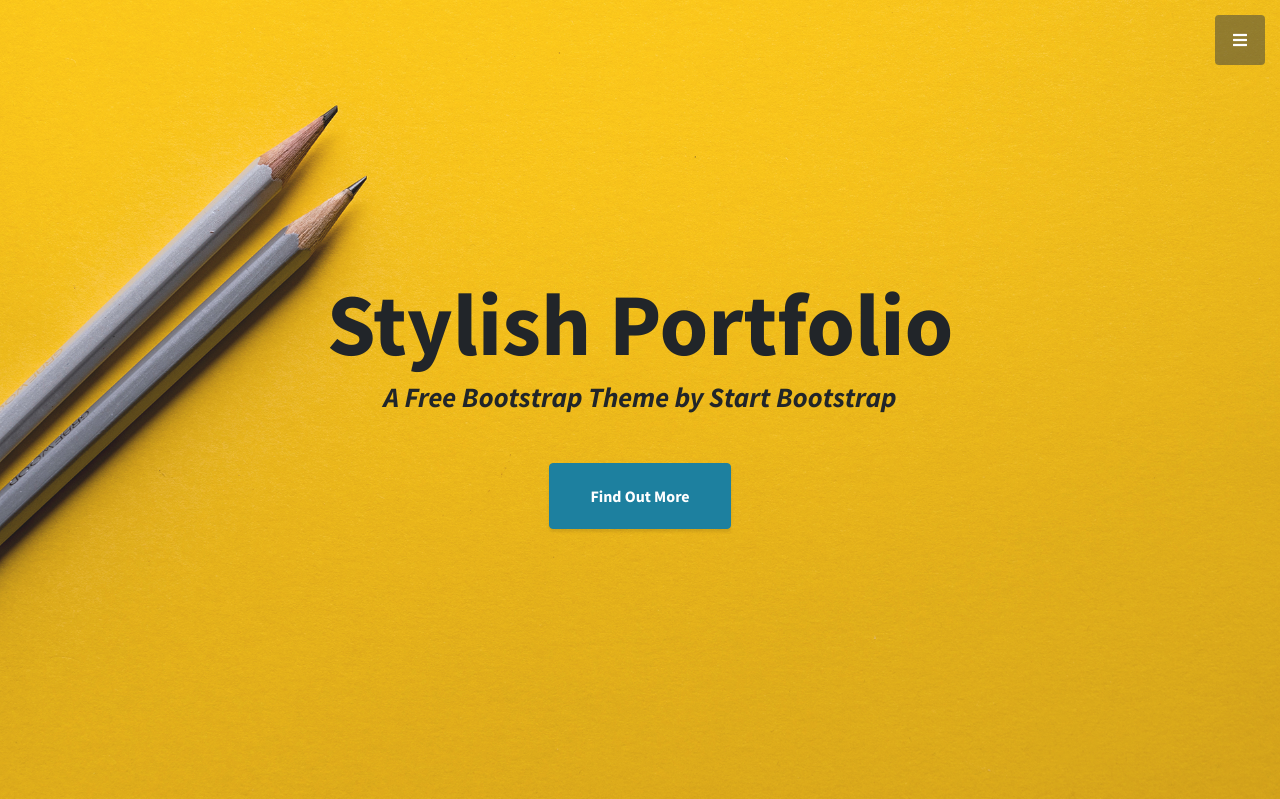
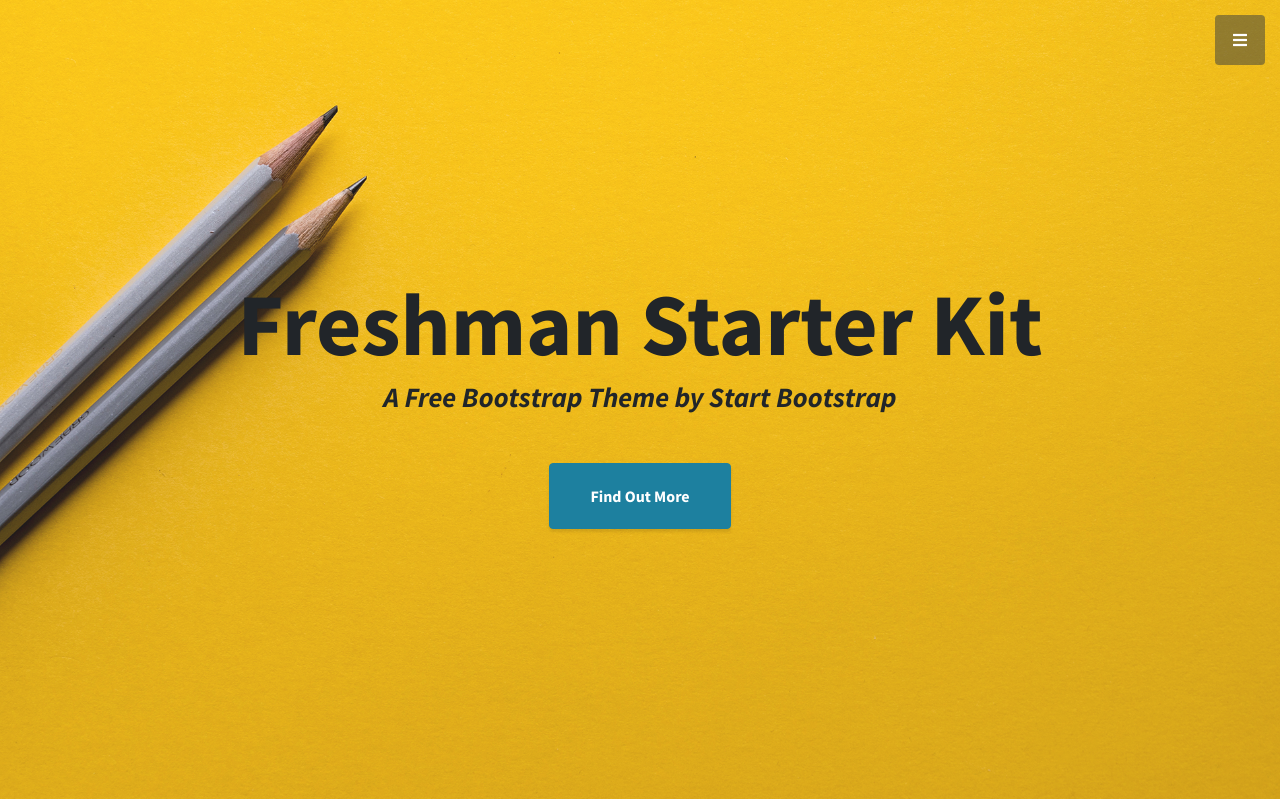
Before and after one commit to archanaramakrishnan/EECS448-Project3, a Django app: page / in a window 1280 px wide. Shown: the top 799 px of the page. Run offline with Django 3.2, Linux system fonts and the light colour scheme; some libraries are stand-ins or nearby versions.

Commit message:
changed title to Freshman Starter Kit- starting point

```diff
--- a/mysite/myapp/templates/index.html
+++ b/mysite/myapp/templates/index.html
@@ -10,7 +10,7 @@
   <meta name="description" content="">
   <meta name="author" content="">
 
-  <title>Stylish Portfolio - Start Bootstrap Template</title>
+  <title>Freshman Starter Kit</title>
 
   <!-- Bootstrap Core CSS -->
   <link href="{% static 'vendor/bootstrap/css/bootstrap.min.css' %}" rel="stylesheet">
@@ -57,7 +57,7 @@
   <!-- Header -->
   <header class="masthead d-flex">
     <div class="container text-center my-auto">
-      <h1 class="mb-1">Stylish Portfolio</h1>
+      <h1 class="mb-1">Freshman Starter Kit</h1>
       <h3 class="mb-5">
         <em>A Free Bootstrap Theme by Start Bootstrap</em>
       </h3>
```
